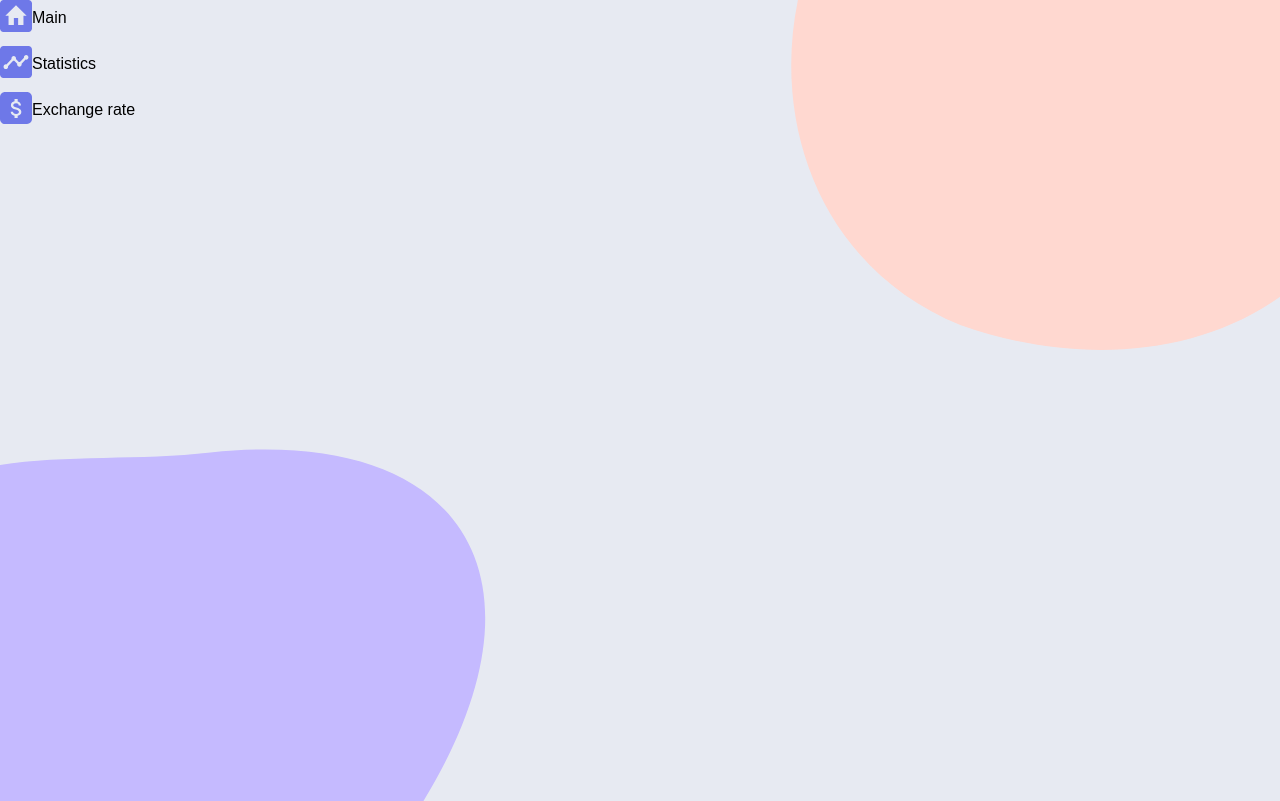
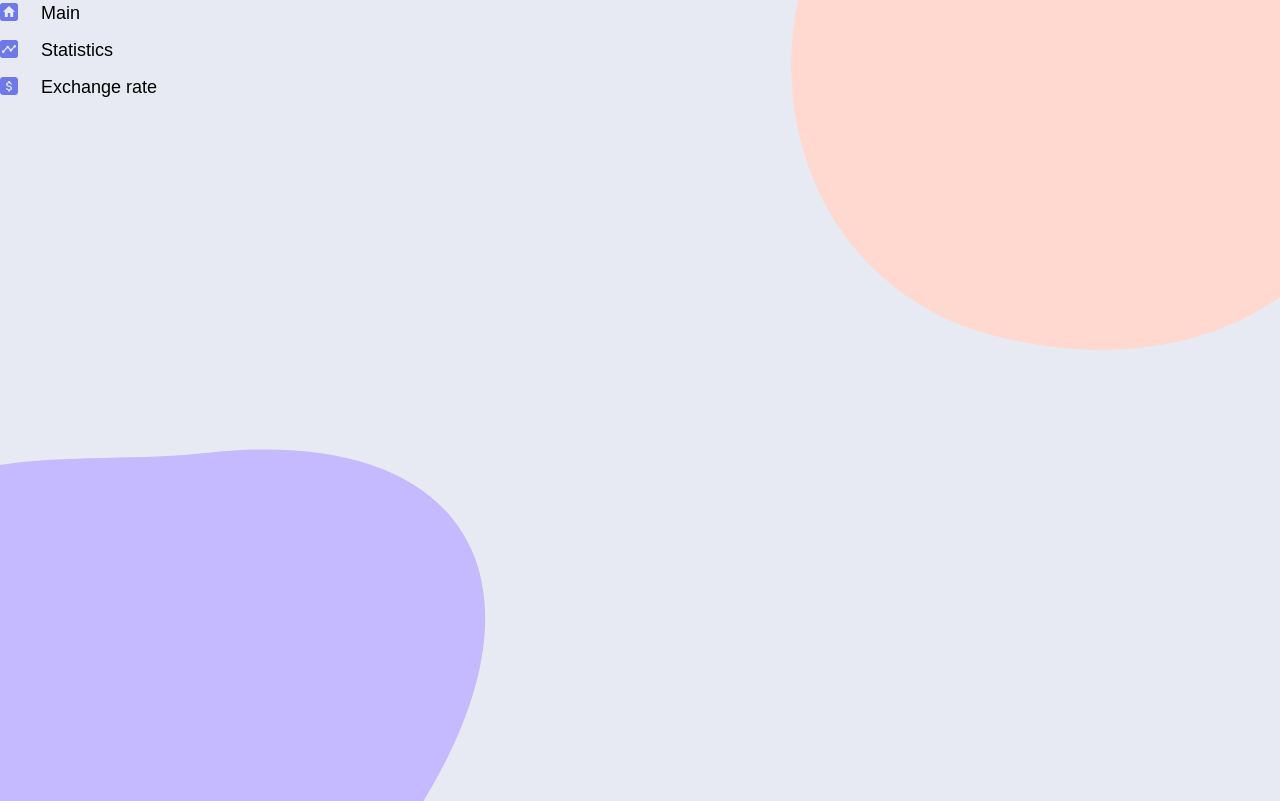
Before and after one commit to AlexGvozdik/final-step-wallet, a React (Create React App) app: page / in a window 1280 px wide. Built offline with nearby package versions, Linux system fonts and the light colour scheme.

Commit message:
added dashBoard

```diff
--- a/src/components/Dashboard/Dashboard.js
+++ b/src/components/Dashboard/Dashboard.js
@@ -1,5 +1,10 @@
 import NavMenu from '../Navigation/Navigation';
+import s from './Dashboard.module.css'
 
 export default function DashBoard() {
-  return <NavMenu />;
+    return (
+        <aside className={s.aside}>
+            <NavMenu/>
+      </aside>
+  )
 }
--- a/src/components/Dashboard/Dashboard.module.css
+++ b/src/components/Dashboard/Dashboard.module.css
@@ -0,0 +1,22 @@
+.aside {
+    margin-bottom: 0;
+}
+
+@media screen and (min-width: 768px) {
+  .sidebar {
+    display: flex;
+    margin-bottom: 20px;
+    justify-content: space-between;
+    align-items: flex-end;
+    width: 100%;
+
+  }
+}
+
+@media screen and (min-width: 1280px) {
+  .sidebar {
+    flex-direction: column;
+    justify-content: flex-start;
+    padding: 0px 70px 0px 0px;
+  }
+}
--- a/src/components/Navigation/BtnIcon.js
+++ b/src/components/Navigation/BtnIcon.js
@@ -1,9 +1,10 @@
 import React from 'react';
 import { SvgIcon } from '@mui/material';
+import s from './Navigation.module.css';
 
 export const StatisticIcon = () => {
   return (
-    <svg
+    <svg className={s.icon}
       width="32"
       height="32"
       viewBox="0 0 32 32"
@@ -16,7 +17,7 @@ export const StatisticIcon = () => {
 
 export const HomeIcon = () => {
   return (
-    <svg
+    <svg className={s.icon}
       width="32"
       height="32"
       viewBox="0 0 32 32"
@@ -29,7 +30,7 @@ export const HomeIcon = () => {
 
 export const ExchangeRateIcon = () => {
   return (
-    <svg
+    <svg className={s.icon}
       xmlns="http://www.w3.org/2000/svg"
       width="32"
       height="32"
--- a/src/components/Navigation/Navigation.js
+++ b/src/components/Navigation/Navigation.js
@@ -30,8 +30,8 @@ const NavMenu = () => {
               alignItems: 'center',
             }}
           > */}
-          <div className={s.icon}>{menuItem.Icon}</div>
-          <div>{menuItem.MenuName} </div>
+          <div >{menuItem.Icon}</div>
+          <div className={s.navText}>{menuItem.MenuName} </div>
           {/* </NavLink> */}
         </li>
       ))}
--- a/src/components/Navigation/Navigation.module.css
+++ b/src/components/Navigation/Navigation.module.css
@@ -1,10 +1,21 @@
 .navList {
-  display: inline-flex;
+    display: flex;
+    justify-content: space-evenly;
+    align-items: center;
+    padding-top: 13px;
+    padding-bottom: 13px;
+  /* display: inline-flex;
   flex-wrap: wrap;
   flex-direction: column;
   padding-top: 0;
-  padding-bottom: 0;
+  padding-bottom: 0; */
 }
+
+
+
+  .navText {
+    display: none;
+  }
 
 .navItem {
   width: auto;
@@ -19,4 +30,48 @@
 
 .icon {
   fill: #6e78e8;
+   width: 38px;
+    height: 38px;
+    border-radius: 6px;
+    background-color: transparent;
 }
+@media screen and (min-width: 768px) {
+  .navList {
+    display: grid;
+    justify-content: start;
+    padding: 0;
+    margin-bottom: 30px;
+  }
+
+  /* .boxNav {
+    display: flex;
+    align-items: center;
+    fill: #6e78e8;
+    background-color: transparent;
+    // padding-top: 5px;
+    padding-bottom: 5px;
+  } */
+
+  .navText {
+    text-align: center;
+    display: block;
+    font-family: 'Poppins', sans-serif;
+    font-style: normal;
+    font-size: 18px;
+    line-height: 1.5;
+    font-weight: 400;
+    color: #000000;
+  }
+
+  /* .navLinkActive  */
+  .textNav {
+    font-weight: 700;
+  }
+
+  .icon {
+    width: 18px;
+    height: 18px;
+    margin-right: 23px;
+    border-radius: 2px;
+  }
+}
```
